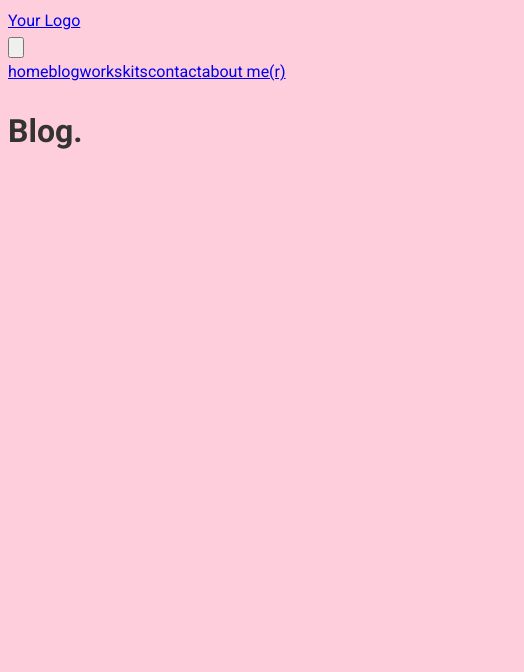
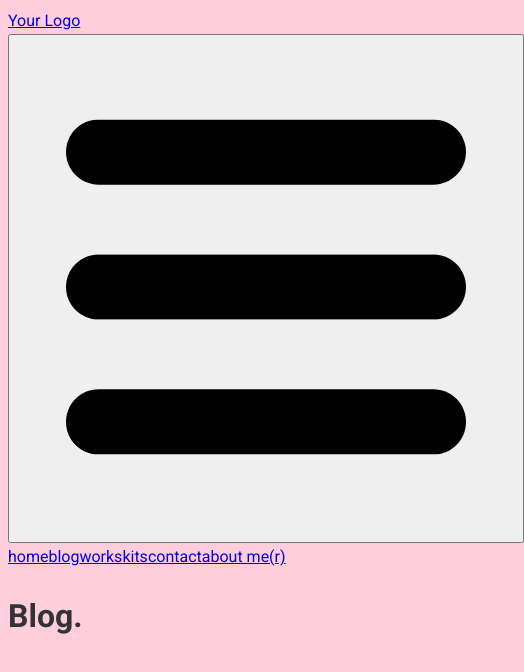
Before and after one commit to mercedeswalsh/merwalDev-NextPages, a Next.js app: page /blog in a window 390 px wide. Shown: the top 672 px of the page, 524 px wide, since content can reach past the window. Built offline with nearby package versions, Linux system fonts and the light colour scheme.

Commit message:
hamburger up

```diff
--- /dev/null
+++ b/components/Hamburger.tsx
@@ -0,0 +1,32 @@
+import * as React from "react"
+const Hamburger = (props) => (
+  <svg
+    xmlns="http://www.w3.org/2000/svg"
+    width={500}
+    height={500}
+    viewBox="0 0 375 375"
+    {...props}
+  >
+    <defs>
+      <clipPath id="a">
+        <path d="M37.5 61.875h300V111h-300Zm0 0" />
+      </clipPath>
+      <clipPath id="b">
+        <path d="M37.5 163h300v49h-300Zm0 0" />
+      </clipPath>
+      <clipPath id="c">
+        <path d="M37.5 264h300v49.125h-300Zm0 0" />
+      </clipPath>
+    </defs>
+    <g clipPath="url(#a)">
+      <path d="M313.082 110.754H61.918c-13.484 0-24.418-10.93-24.418-24.418 0-13.484 10.934-24.418 24.418-24.418h251.164c13.484 0 24.418 10.934 24.418 24.418 0 13.488-10.934 24.418-24.418 24.418Zm0 0" />
+    </g>
+    <g clipPath="url(#b)">
+      <path d="M313.082 211.918H61.918c-13.484 0-24.418-10.934-24.418-24.418s10.934-24.418 24.418-24.418h251.164c13.484 0 24.418 10.934 24.418 24.418s-10.934 24.418-24.418 24.418Zm0 0" />
+    </g>
+    <g clipPath="url(#c)">
+      <path d="M313.082 313.082H61.918c-13.484 0-24.418-10.934-24.418-24.418 0-13.488 10.934-24.418 24.418-24.418h251.164c13.484 0 24.418 10.93 24.418 24.418 0 13.484-10.934 24.418-24.418 24.418Zm0 0" />
+    </g>
+  </svg>
+)
+export default Hamburger
--- a/components/Header.tsx
+++ b/components/Header.tsx
@@ -1,4 +1,5 @@
 import './Header.module.css'
+import Hamburger from './Hamburger';
 
 import { PortableText } from '@portabletext/react'
 import Link from 'next/link';
@@ -17,16 +18,16 @@ export default function Header() {
 
           <div className="md:hidden">
             <button type="button" onClick={() => setIsOpen(!isOpen)}>
-              <svg viewBox="0 0 20 20" fill="#000000">
+
                 {isOpen ? (
                   // This is an "X" icon
-                  <path fillRule="evenodd" d="M4.293 4.293a1 1 0 011.414 0L10 8.586l4.293-4.293a1 1 0 111.414 1.414L11.414 10l4.293 4.293a1 1 0 01-1.414 1.414L10 11.414l-4.293 4.293a1 1 0 01-1.414-1.414L8.586 10 4.293 5.707a1 1 0 010-1.414z" clipRule="evenodd" />
+                  <>
+                  </>
                 ) : (
 
                     // This is a "hamburger" icon
-                    <path fillRule="evenodd" d="M4 5a1 1 0 011-1h10a1 1 0 110 2H5a1 1 0 01-1-1zm0 6a1 1 0 011-1h10a1 1 0 110 2H5a1 1 0 01-1-1zm0 6a1 1 0 011-1h10a1 1 0 110 2H5a1 1 0 01-1-1z" clipRule="evenodd" />
+                    <Hamburger />
                 )}
-                </svg>
               </button>
             </div>
           </div>
```
